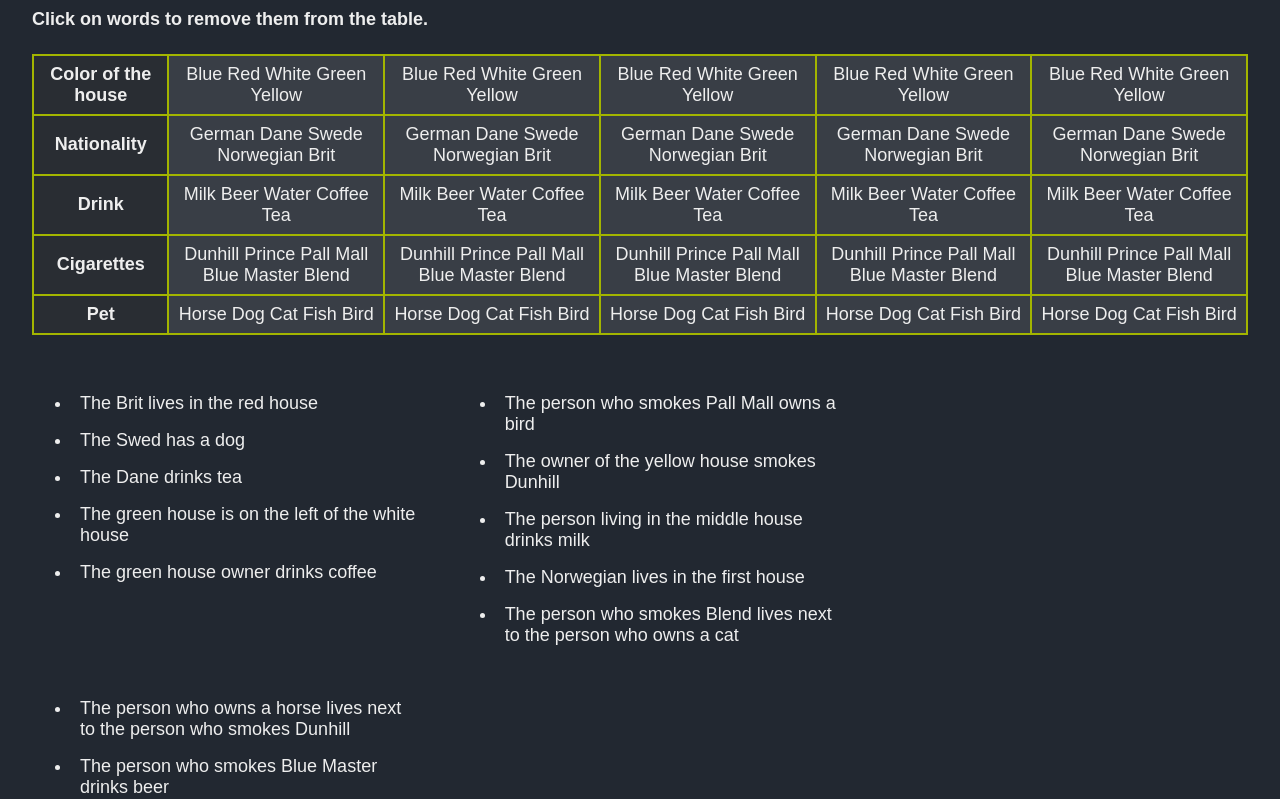
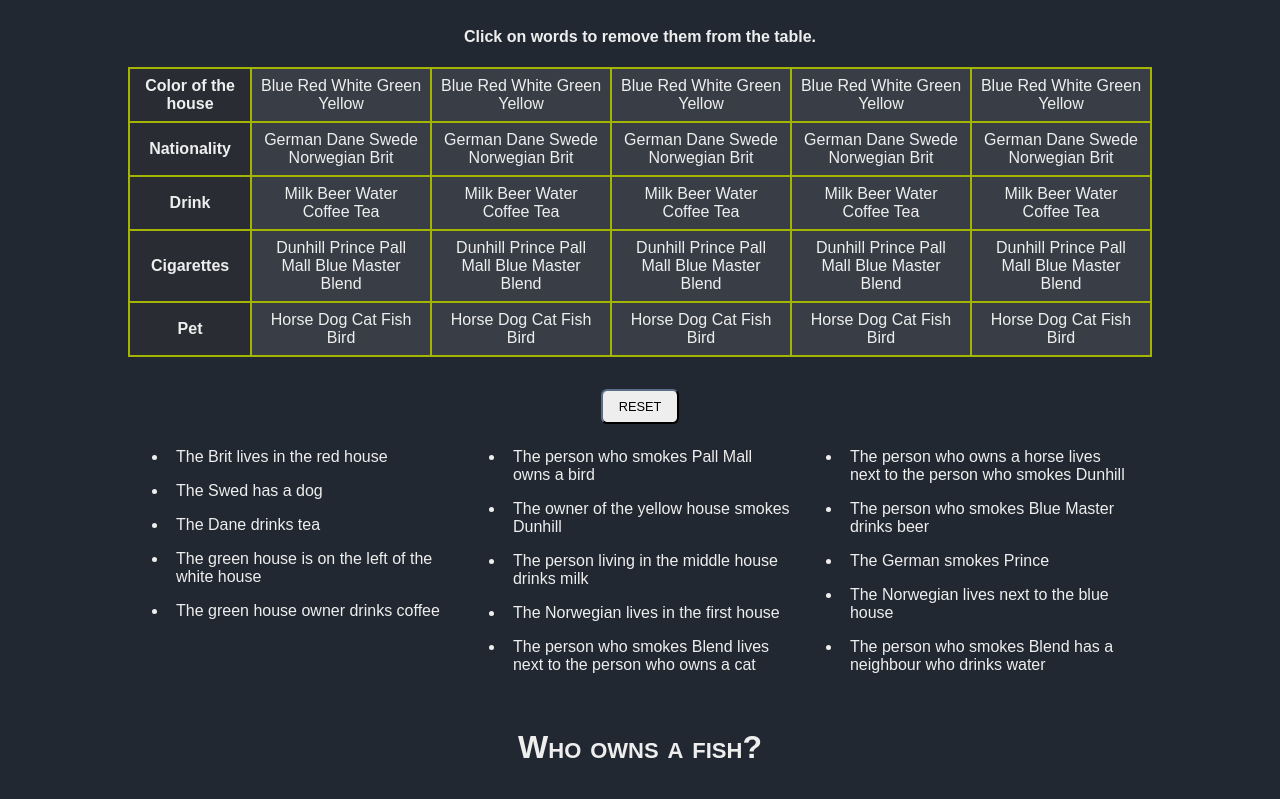
Before and after one commit to vukan-m/einsteins-riddle, a plain HTML site: page index.html in a window 1280 px wide. Shown: the part 89-888 px from the top of the page. Drawn offline with Linux system fonts and the light colour scheme.

Commit message:
added js file, not finished

```diff
--- a/index.html
+++ b/index.html
@@ -2,13 +2,10 @@
 <html>
 <head>
     <meta name="viewport" content="width=device-width, initial-scale=1.0">
+    <meta charset="UTF-8">
     <title>Einstein's Riddle</title>
     <link rel="stylesheet" type="text/css" href="style.css">
-    <script>
-    function action(btn) {
-        btn.style.display="none";
-    }
-</script>
+    <script src="index.js"></script>
 </head>
 <body>
   <h1>Einstein's Riddle</h1>
@@ -87,6 +84,7 @@
       </td>
     </tr>
   </table>
+  <button onclick="reset()" onmousedown="btnChange(this)">Reset</button>
   <div>
     <ul>
       <li onclick="action(this)">The Brit lives in the red house</li>
--- /dev/null
+++ b/index.js
@@ -0,0 +1,13 @@
+function action(btn) {
+    btn.style.display = "none";
+}
+
+function reset() {
+    // document.getElementsByTagName("td").style.display = "inline";
+    location.reload();
+}
+
+function btnChange(btn) {
+    btn.style.transform = "translate(-1px, 1px)";
+    btn.style.boxShadow = "1px 1px 2px 0 #000";
+}
--- a/style.css
+++ b/style.css
@@ -1,20 +1,25 @@
 body {
   font-family: Arial, Helvetica, sans-serif;
-  font-size: 18px;
   background-color: #222831;
-  margin: 2rem;
+  margin: 2rem 8rem;
   color: #eee;
+  text-align: center;
 }
 
 h1 {
   text-align: center;
   font-variant: small-caps;
-  margin-bottom: 1rem;
+  margin-bottom: 3rem;
 }
 
 h2 {
+  font-size: 2rem;
   text-align: center;
   font-variant: small-caps;
+}
+
+table {
+  border-radius: .5rem;
 }
 
 table, th, td {
@@ -51,11 +56,24 @@
 }
 
 ul {
+  text-align: left;
   width: 29%;
   float: left;
-  margin-right: 2rem;
 }
 
 ul li {
   padding: 0.5rem;
 }
+
+button {
+  background-color: #eee;
+  text-transform: uppercase;
+  font-size: .8rem;
+  padding: .5rem 1rem;
+  border-radius: .4rem;
+  border-color: #222831;
+}
+
+button:hover {
+  cursor: pointer;
+}
```
Lines whose indentation alone changed are shown as unchanged.
